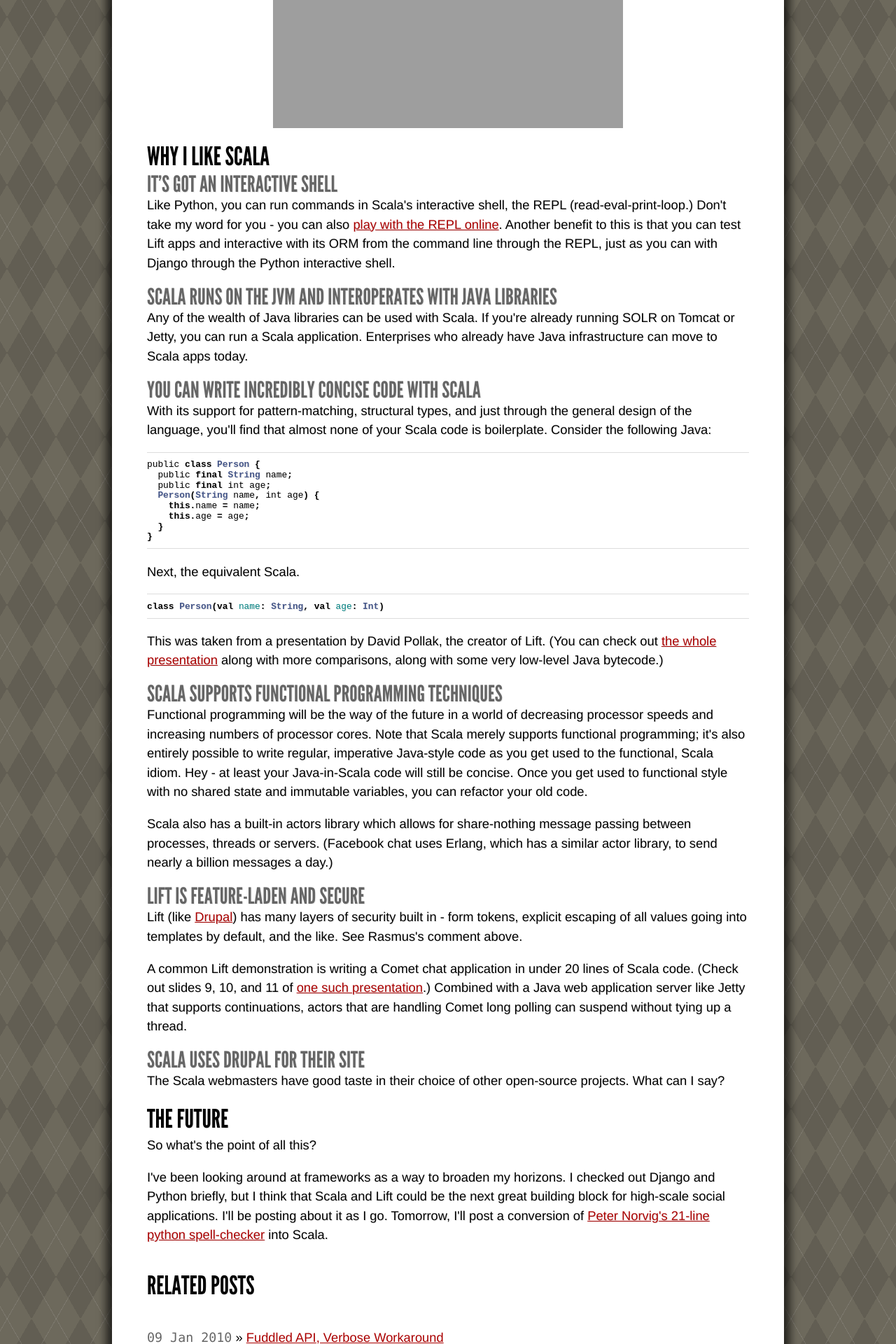
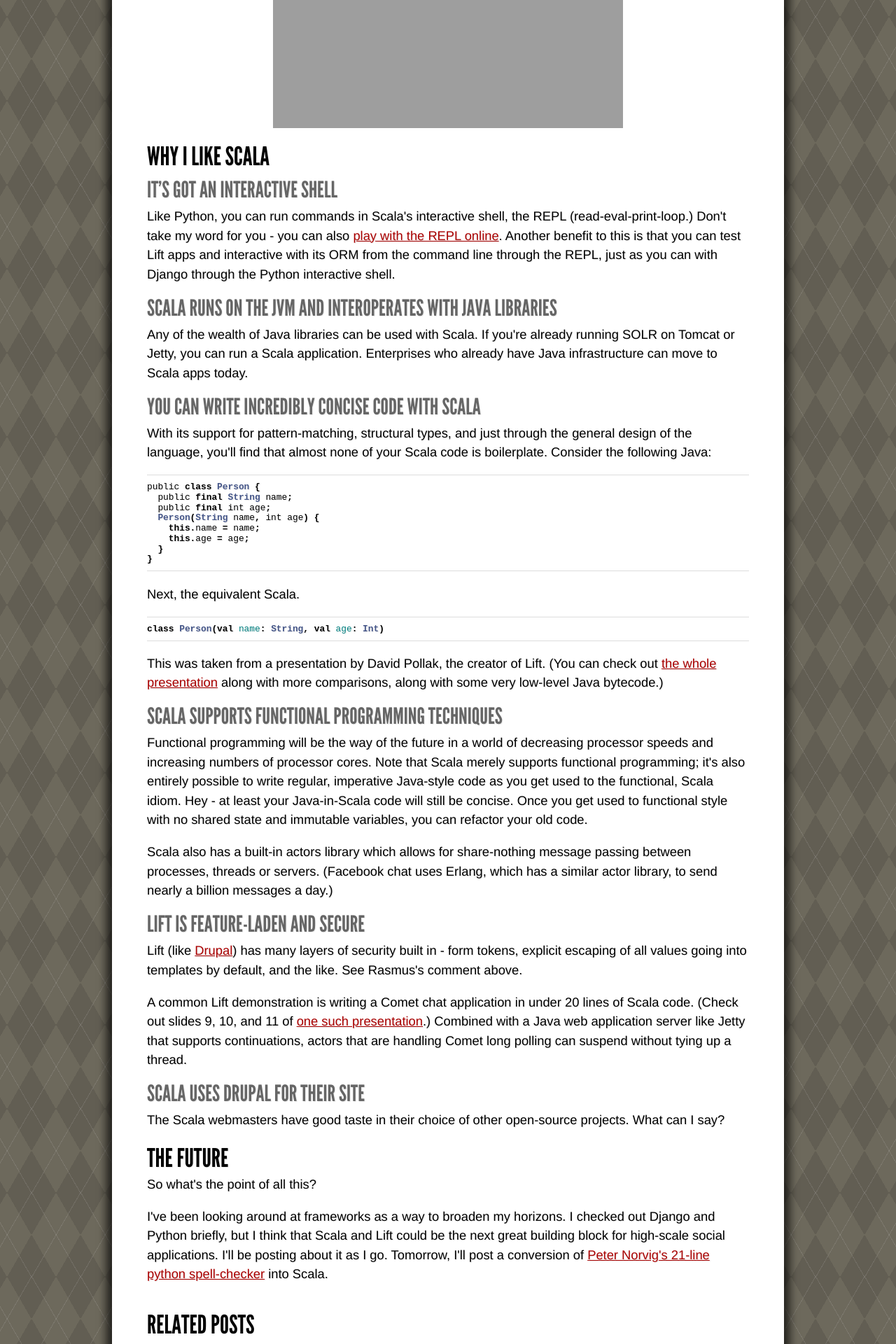
Before and after one commit to smerrill/grenadesandwich.com, a Jekyll site: the page built from _posts/2009-11-26-scala-lift-and-the-future.md, in a window 1280 px wide. Shown: the part 816-2736 px from the top of the page at 70% size. Built offline with Jekyll 4.4.1, drawn with Linux system fonts in a browser that asks for light colours; Markdown is read by kramdown in place of the engine named in the settings; grey boxes are pictures that could not be loaded.

Commit message:
Fix bottom margin on H3 tags.

```diff
--- a/css/screen.css
+++ b/css/screen.css
@@ -132,6 +132,7 @@
 }
 
 h3 {
+  margin: 0.25em 0;
   font-size: 1.75em;
   line-height: 1em;
   color: #666;
```
